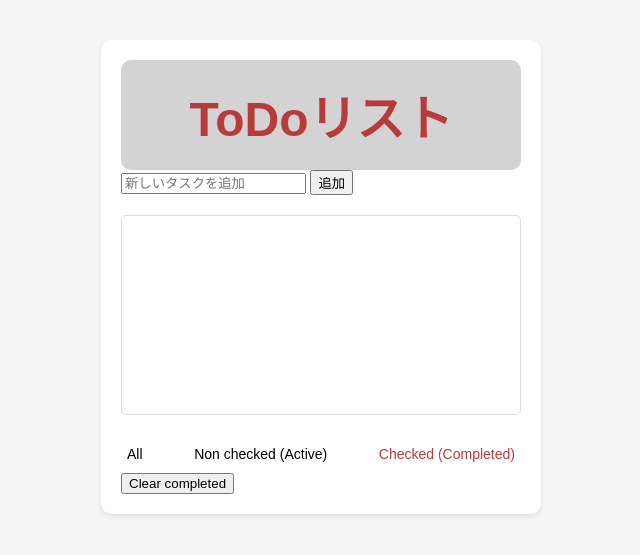
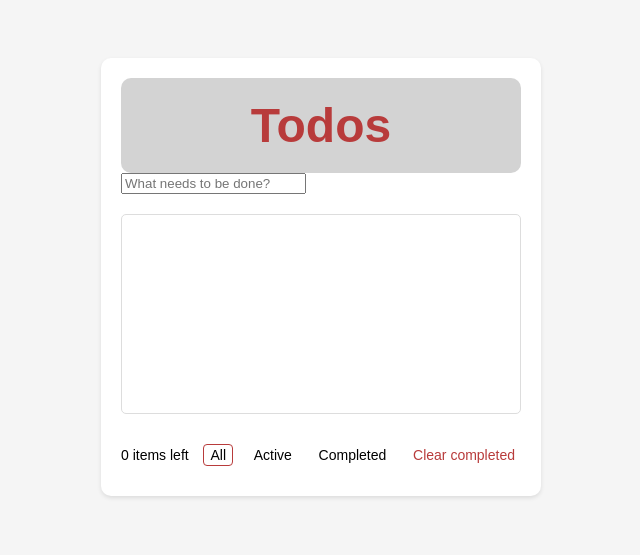
Before and after one commit to saotomem21/ToDoList, a plain HTML site: page index.html in a window 1280 px wide. Shown: the part 123-678 px from the top of the page, without its empty margins (319-959 px from the left). Drawn offline with nearby package versions, Linux system fonts and the light colour scheme.

Commit message:
Update index.html

```diff
--- a/index.html
+++ b/index.html
@@ -9,22 +9,22 @@
 
 <body>
     <div id="app">
-        <h1>ToDoリスト</h1>
-        <input v-model="newTodo" @keyup.enter="addTodo" placeholder="新しいタスクを追加">
-        <button @click="addTodo">追加</button>
+        <h1>Todos</h1>
+        <input v-model="newTodo" @keyup.enter="addTodo" placeholder="What needs to be done?">
         <ul>
             <li v-for="(todo, index) in filteredTodos" :key="index" class="todo-item">
                 <input type="checkbox" v-model="todo.done">
                 <span :class="{ done: todo.done }">{{ todo.text }}</span>
-                <button @click="removeTodo(index)">削除</button>
+                <button @click="removeTodo(index)">×</button>
             </li>
         </ul>
         <div class="filters">
-            <button @click="filter = 'all'">All</button>
-            <button @click="filter = 'active'">Non checked (Active)</button>
-            <button @click="filter = 'completed'">Checked (Completed)</button>
+            <span>{{ remaining }} items left</span>
+            <button @click="filter = 'all'" :class="{ active: filter === 'all' }">All</button>
+            <button @click="filter = 'active'" :class="{ active: filter === 'active' }">Active</button>
+            <button @click="filter = 'completed'" :class="{ active: filter === 'completed' }">Completed</button>
+            <button @click="clearCompleted">Clear completed</button>
         </div>
-        <button @click="clearCompleted">Clear completed</button>
     </div>
 
     <script src="app.js"></script>
```
